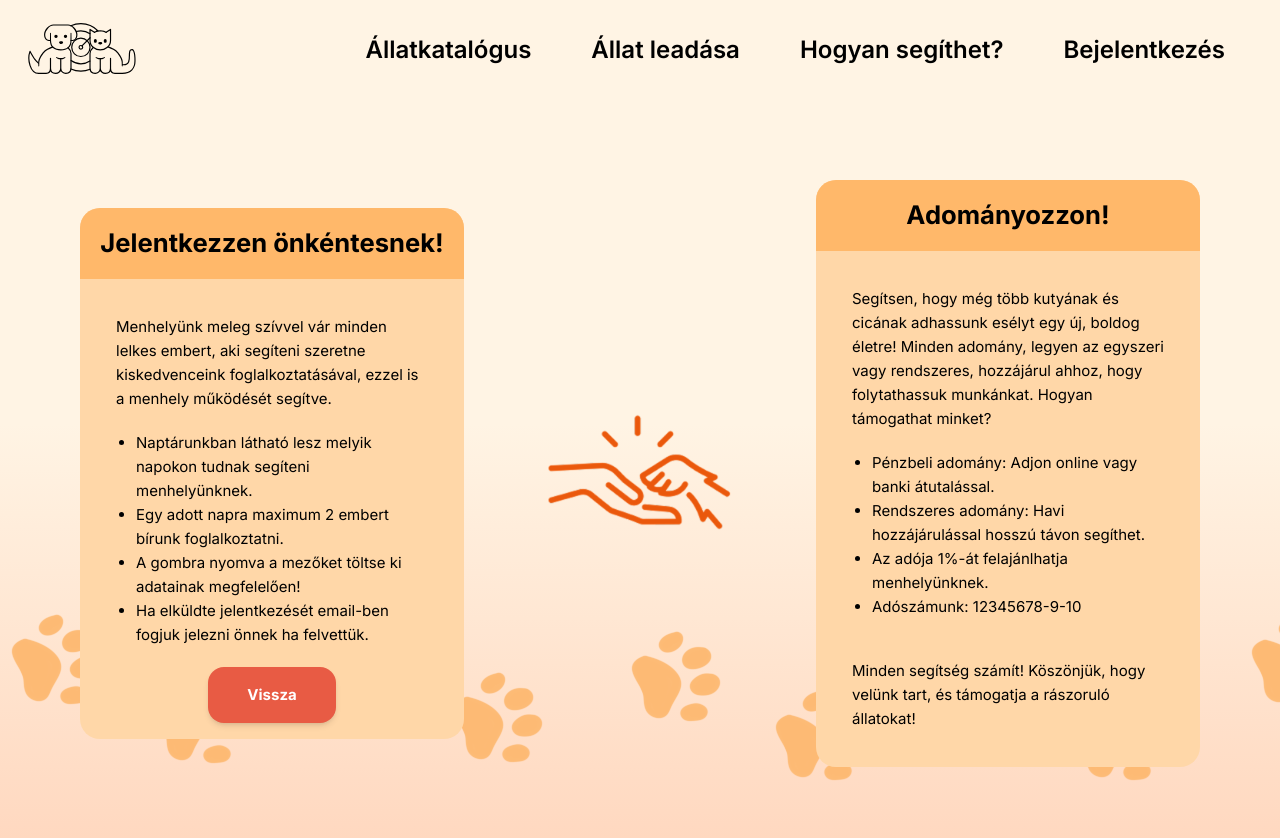
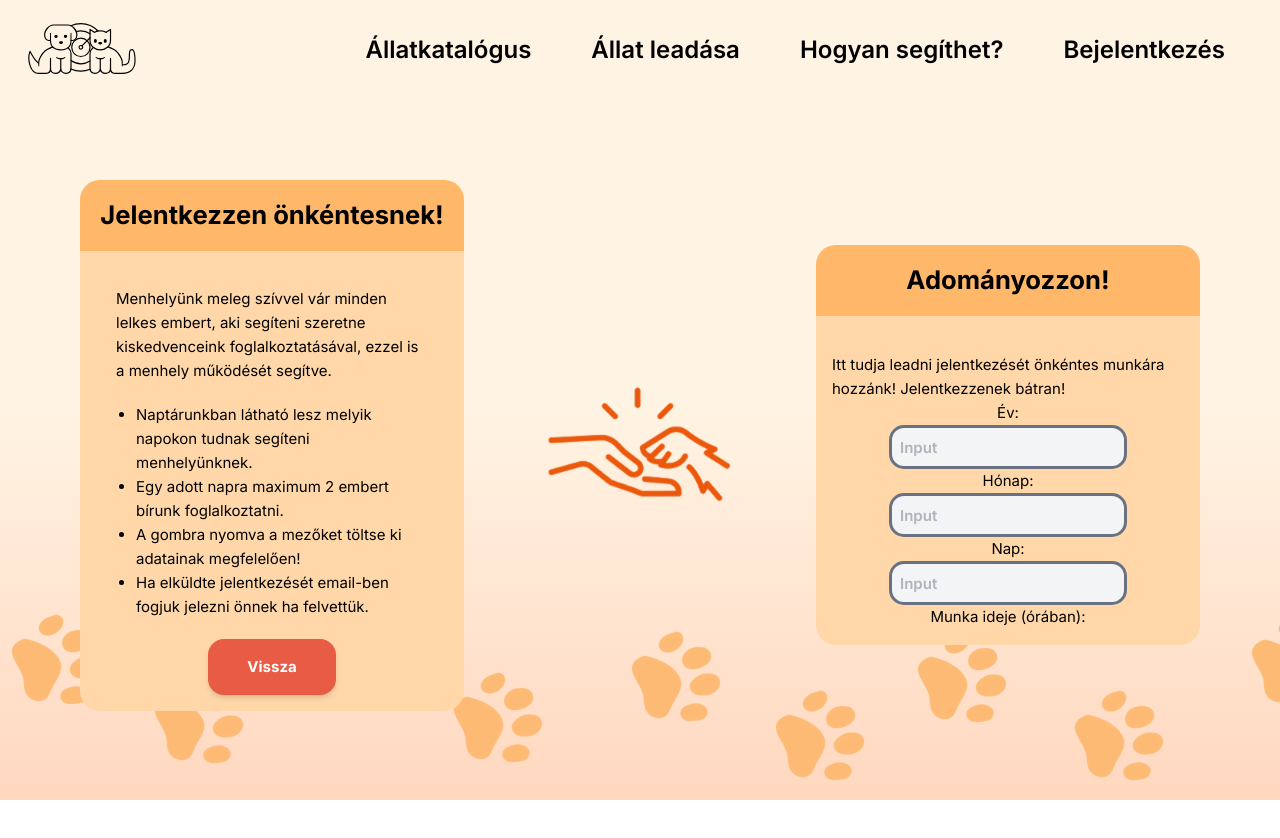
Before and after one commit to Szaszuge/menhely, a Vue app in the folder menhely/: page /hogyansegithet in a window 1280 px wide. Both pictures are taken after a click on the button "Jelentkezem". Shown: the top 838 px of the page. After the commit the page ends 800 px from the top, so only its background shows below. Built offline with nearby package versions, Linux system fonts and the light colour scheme.

Commit message:
supportcard html content fill

```diff
--- a/menhely/src/views/HogyanSegithet.vue
+++ b/menhely/src/views/HogyanSegithet.vue
@@ -2,10 +2,11 @@
 import Supportcard from "@/components/Supportcard.vue";
 import PawFooter from "@/components/PawFooter.vue";
 import Button from '../components/Button.vue';
+import CustomInput from "@/components/CustomInput.vue";
 import { ref } from "vue";
 
 const buttonText = ref('Jelentkezem');
-const valami = ref(false);
+const valami = ref(true);
 
 function gonb() {
     if (buttonText.value === 'Jelentkezem') {
@@ -58,7 +59,15 @@ function gonb() {
       rászoruló állatokat!</p>
       </template>
       <template v-else>
-        xd
+        <h3>Itt tudja leadni jelentkezését önkéntes munkára hozzánk! Jelentkezzenek bátran!</h3>
+        <h1>Év:</h1>
+        <CustomInput></CustomInput>
+        <h1>Hónap:</h1>
+        <CustomInput></CustomInput>
+        <h1>Nap:</h1>
+        <CustomInput></CustomInput>
+        <h3>Munka ideje (órában):</h3>
+
       </template>
     </Supportcard>
   </div>
```
Also changed, not shown: menhely/src/components/DualRangeSlider.vue (renamed from menhely/src/components/Inputmezo.vue).
